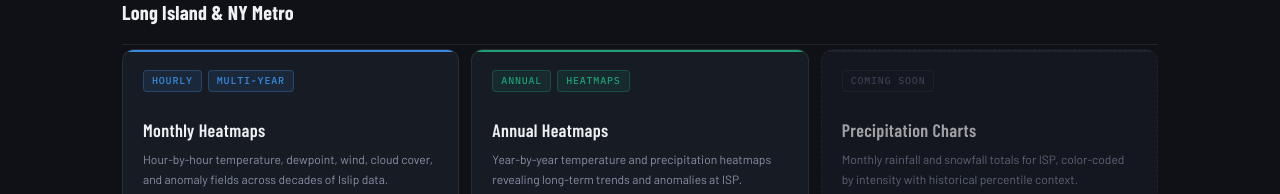
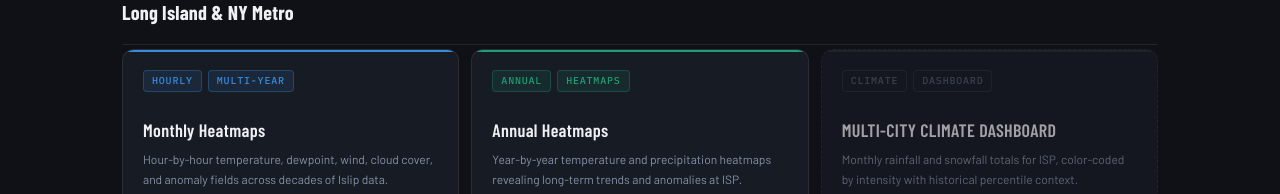
Before and after one commit to josht3113/context-climate, a React (Vite) app: page /#/ in a window 1280 px wide. Shown: the part 316-510 px from the top of the page. Built offline with nearby package versions, Linux system fonts and the light colour scheme.

Commit message:
Update Home.jsx

```diff
--- a/src/pages/Home.jsx
+++ b/src/pages/Home.jsx
@@ -30,8 +30,8 @@ const SECTIONS = [
         thumb:      '/annualthumbnail.png',
       },
       {
-        tags:       ['COMING SOON'],
-        title:      'Precipitation Charts',
+        tags:       ['CLIMATE', 'DASHBOARD'],
+        title:      'MULTI-CITY CLIMATE DASHBOARD',
         description:'Monthly rainfall and snowfall totals for ISP, color-coded by intensity with historical percentile context.',
         footerTags: [],
         to:         null,
```
